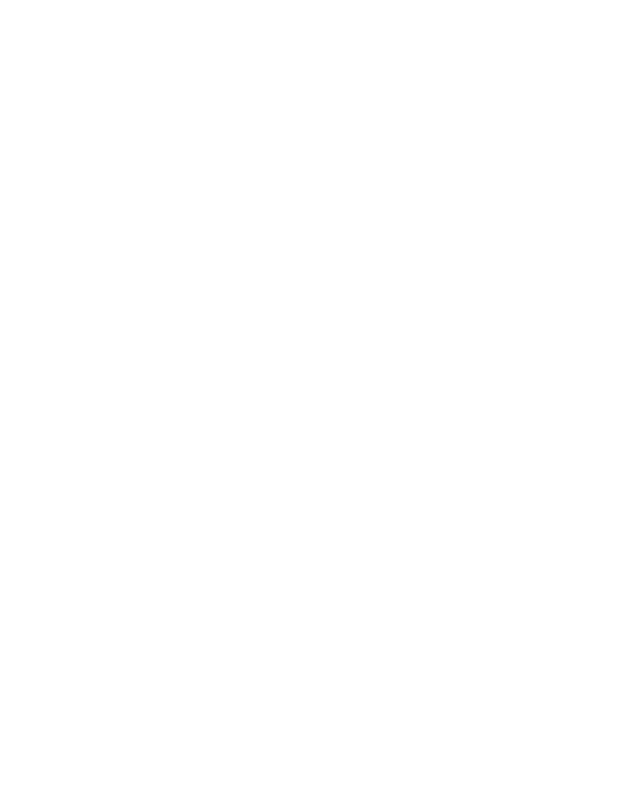
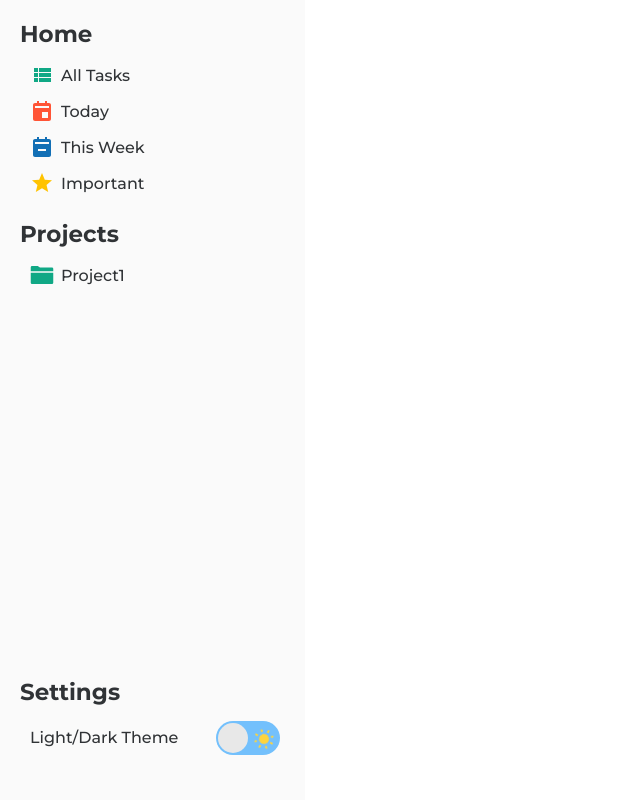
Before and after one commit to stefanbrkic1/todo-app, a website built with webpack: page src/index.ejs in a window 1280 px wide. Shown: the whole page, without its empty margins (0-640 px from the left). Built offline with nearby package versions, Linux system fonts and the light colour scheme.

Commit message:
Added sidebar

```diff
--- a/src/index.ejs
+++ b/src/index.ejs
@@ -6,6 +6,58 @@
     <title>ToDo | ProductivityApp</title>
 </head>
 <body>
+    <div class="container">
+        <!-- #region sidebar-->
+        <input type="checkbox" name="" id="Open">
+        <label for="Open" class="sidebar-icon">
+            <div class="wrapper first"></div>
+            <div class="wrapper second"></div>
+            <div class="wrapper third"></div>
+        </label>
+        <div id="sidebarMenu" class="sidebar">
+            <div class="sidebar-items">
+                <div class="sidebar-top">
+                    <div class="sidebar-header">Home</div>
+                    <ul class="sidebar-list">
+                        <li class="sidebar-item"><svg xmlns="http://www.w3.org/2000/svg" width="24" height="24" viewBox="0 0 24 24"><path fill="#10a885" d="M9 5v4h12V5M9 19h12v-4H9m0-1h12v-4H9M4 9h4V5H4m0 14h4v-4H4m0-1h4v-4H4v4Z"/></svg>All Tasks</li>
+                        <li class="sidebar-item"><svg xmlns="http://www.w3.org/2000/svg" width="24" height="24" viewBox="0 0 24 24"><path fill="#ff5436" d="M19 4h-2V2h-2v2H9V2H7v2H5c-1.103 0-2 .897-2 2v14c0 1.103.897 2 2 2h14c1.103 0 2-.897 2-2V6c0-1.103-.897-2-2-2zm-1 15h-6v-6h6v6zm1-10H5V7h14v2z"/></svg>Today</li>
+                        <li class="sidebar-item"><svg xmlns="http://www.w3.org/2000/svg" width="24" height="24" viewBox="0 0 24 24"><path fill="#126fb5" d="M5 22h14c1.103 0 2-.897 2-2V6c0-1.103-.897-2-2-2h-2V2h-2v2H9V2H7v2H5c-1.103 0-2 .897-2 2v14c0 1.103.897 2 2 2zm11-6H8v-2h8v2zM5 7h14v2H5V7z"/></svg>This Week</li>
+                        <li class="sidebar-item"><svg xmlns="http://www.w3.org/2000/svg" width="24" height="24" viewBox="0 0 24 24"><path fill="#ffc300" d="M12 17.27L18.18 21l-1.64-7.03L22 9.24l-7.19-.61L12 2L9.19 8.63L2 9.24l5.46 4.73L5.82 21z"/></svg>Important</li>
+                    </ul>
+                    <div class="sidebar-header">Projects</div>
+                    <ul class="sidebar-list">
+                        <li class="sidebar-item"><svg xmlns="http://www.w3.org/2000/svg" width="24" height="24" viewBox="0 0 512 512"><path fill="#10a885" d="M16 420a28 28 0 0 0 28 28h424a28 28 0 0 0 28-28V208H16Zm480-296a28 28 0 0 0-28-28H212.84l-48-32H44a28 28 0 0 0-28 28v84h480Z"/></svg>Project1</li>
+                    </ul>
+                </div>
+                <div class="sidebar-bottom">
+                    <div class="sidebar-header">Settings</div>
+                    <ul class="sidebar-list">
+                        <li class="settings-item">Light/Dark Theme
+                        <label class="switch">
+                            <span class="sun"><svg xmlns="http://www.w3.org/2000/svg" viewBox="0 0 24 24"><g fill="#ffd43b"><circle r="5" cy="12" cx="12"></circle><path d="m21 13h-1a1 1 0 0 1 0-2h1a1 1 0 0 1 0 2zm-17 0h-1a1 1 0 0 1 0-2h1a1 1 0 0 1 0 2zm13.66-5.66a1 1 0 0 1 -.66-.29 1 1 0 0 1 0-1.41l.71-.71a1 1 0 1 1 1.41 1.41l-.71.71a1 1 0 0 1 -.75.29zm-12.02 12.02a1 1 0 0 1 -.71-.29 1 1 0 0 1 0-1.41l.71-.66a1 1 0 0 1 1.41 1.41l-.71.71a1 1 0 0 1 -.7.24zm6.36-14.36a1 1 0 0 1 -1-1v-1a1 1 0 0 1 2 0v1a1 1 0 0 1 -1 1zm0 17a1 1 0 0 1 -1-1v-1a1 1 0 0 1 2 0v1a1 1 0 0 1 -1 1zm-5.66-14.66a1 1 0 0 1 -.7-.29l-.71-.71a1 1 0 0 1 1.41-1.41l.71.71a1 1 0 0 1 0 1.41 1 1 0 0 1 -.71.29zm12.02 12.02a1 1 0 0 1 -.7-.29l-.66-.71a1 1 0 0 1 1.36-1.36l.71.71a1 1 0 0 1 0 1.41 1 1 0 0 1 -.71.24z"></path></g></svg></span>
+                            <span class="moon"><svg xmlns="http://www.w3.org/2000/svg" viewBox="0 0 384 512"><path d="m223.5 32c-123.5 0-223.5 100.3-223.5 224s100 224 223.5 224c60.6 0 115.5-24.2 155.8-63.4 5-4.9 6.3-12.5 3.1-18.7s-10.1-9.7-17-8.5c-9.8 1.7-19.8 2.6-30.1 2.6-96.9 0-175.5-78.8-175.5-176 0-65.8 36-123.1 89.3-153.3 6.1-3.5 9.2-10.5 7.7-17.3s-7.3-11.9-14.3-12.5c-6.3-.5-12.6-.8-19-.8z"></path></svg></span>
+                            <input type="checkbox" class="input">
+                            <span class="slider"></span>
+                          </label>
+                        </li>
+                    </ul>
+                </div>
+            </div>
+        </div>
+        <!-- #endregion-->
+
+        <!-- #region main-->
+        <div class="main">
+
+        </div>
+        <!-- #endregion-->
+
+        <!-- #region footer-->
+        <div class="footer">
+
+        </div>
+        <!-- #endregion-->
+    </div>
     <script src="main.js"></script>
 </body>
 </html>
--- a/src/style.css
+++ b/src/style.css
@@ -0,0 +1,318 @@
+@font-face {
+    font-family: 'Montserrat';
+    src: url(./fonts/Montserrat-VariableFont_wght.ttf);
+}
+
+* {
+    margin: 0;
+    padding: 0;
+}
+
+html {
+    font-size: 6.25%;
+}
+
+body {
+    font-size: 16rem;
+    font-family: 'Montserrat';
+}
+
+:root {
+    --primary-color-light: #126fb5;
+    --secondary-color-light: #10a885;
+    --tertiary-color-light: #ff5436;
+
+    --primary-color-dark: #4ecbfb;
+    --secondary-color-dark: #74ffe0;
+    --tertiary-color-dark: #fe8975;
+
+    --background-light: #ffffff;
+    --secondary-background-light: #fafafa;
+    --background-dark: #212844;
+    --secondary-background-dark: #f4f5f7;
+
+    --hover-light: #dde0e4;
+
+    --text-light: #303336;
+}
+
+.container{
+    width: 100vw;
+    height: 100vh;
+    display: grid;
+    grid-template-columns: minmax(305px, 1fr) repeat(4, 1fr) ;
+    grid-template-rows: repeat(12, 1fr);
+}
+
+.sidebar{
+    background-color: var(--secondary-background-light);
+    grid-area: 1 / 1 / -1 / 2;
+    box-sizing: border-box;
+    padding: 20px;
+}
+
+.main{
+    background-color: var(--background-light);
+    grid-area: 1 / 2 / 12 / -1;
+}
+
+.footer{
+    grid-area: 12 / 2 / -1 / -1;
+    background-color: var(--background-light);
+}
+
+.sidebar-list{
+    list-style-type: none;
+    display: flex;
+    flex-direction: column;
+    gap: 2px;
+    padding-bottom: 20px;
+}
+
+.sidebar-item{
+    display: flex;
+    gap: 7px;
+    align-items: center;
+    box-sizing: border-box;
+    padding: 5px 5px 5px 10px;
+    cursor: pointer;
+    border-radius: 5px;
+    font-weight: 500;
+}
+
+.sidebar-item:hover{
+    background-color: var(--hover-light);
+}
+
+.sidebar-items{
+    display: grid;
+    grid-template-rows: 1fr 1fr;
+    height: 100%;
+    color: var(--text-light);
+}
+
+.sidebar-header{
+    font-size: 23rem;
+    font-weight: bold;
+    padding-bottom: 10px;
+    color: var(--text-light);
+}
+
+.sidebar-bottom{
+    align-self: flex-end;
+}
+
+.settings-item{
+    display: flex;
+    align-items: center;
+    justify-content: space-between;
+    box-sizing: border-box;
+    padding: 5px 5px 5px 10px;
+    font-weight: 500;
+}
+
+.switch {
+    font-size: 17px;
+    position: relative;
+    display: inline-block;
+    width: 64px;
+    height: 34px;
+  }
+
+  .switch input {
+    opacity: 0;
+    width: 0;
+    height: 0;
+  }
+
+  .slider {
+    position: absolute;
+    cursor: pointer;
+    top: 0;
+    left: 0;
+    right: 0;
+    bottom: 0;
+    background-color: #73C0FC;
+    transition: .4s;
+    border-radius: 30px;
+  }
+
+  .slider:before {
+    position: absolute;
+    content: "";
+    height: 30px;
+    width: 30px;
+    border-radius: 20px;
+    left: 2px;
+    bottom: 2px;
+    z-index: 2;
+    background-color: #e8e8e8;
+    transition: .4s;
+  }
+
+  .sun svg {
+    position: absolute;
+    top: 6px;
+    left: 36px;
+    z-index: 1;
+    width: 24px;
+    height: 24px;
+  }
+
+  .moon svg {
+    fill: #73C0FC;
+    position: absolute;
+    top: 5px;
+    left: 5px;
+    z-index: 1;
+    width: 24px;
+    height: 24px;
+  }
+
+  /* .switch:hover */.sun svg {
+    animation: rotate 15s linear infinite;
+  }
+
+  @keyframes rotate {
+
+    0% {
+      transform: rotate(0);
+    }
+
+    100% {
+      transform: rotate(360deg);
+    }
+  }
+
+  /* .switch:hover */.moon svg {
+    animation: tilt 5s linear infinite;
+  }
+
+  @keyframes tilt {
+
+    0% {
+      transform: rotate(0deg);
+    }
+
+    25% {
+      transform: rotate(-10deg);
+    }
+
+    75% {
+      transform: rotate(10deg);
+    }
+
+    100% {
+      transform: rotate(0deg);
+    }
+  }
+
+  .input:checked + .slider {
+    background-color: #183153;
+  }
+
+  .input:focus + .slider {
+    box-shadow: 0 0 1px #183153;
+  }
+
+  .input:checked + .slider:before {
+    transform: translateX(30px);
+  }
+
+#Open {
+    position: absolute;
+    top: 20px;
+    left: 20px;
+    display: none;
+}
+
+#Open:checked ~ #sidebarMenu{
+    transform: translateX(0px);
+}
+
+.wrapper {
+    height: 3px;
+    background-color: var(--text-light);
+    transition: all 0.5s;
+}
+
+.wrapper.second,
+.wrapper.third {
+    margin-top: 3px;
+}
+
+#Open:checked~.sidebar-icon>.wrapper.second {
+    opacity: 0;
+}
+
+#Open:checked~.sidebar-icon>.wrapper.first {
+    transform: rotate(315deg);
+    margin-top: 9px;
+}
+
+#Open:checked~.sidebar-icon>.wrapper.third {
+    transform: rotate(-315deg);
+    margin-top: -9px;
+}
+
+.blur {
+    filter: blur(5px);
+}
+
+.sidebar-icon{
+    display: none;
+}
+
+/*Media Queries*/
+
+/* Smartphones (portrait and landscape) */
+@media only screen and (max-width: 767px) {
+    .sidebar{
+        position: absolute;
+        z-index: 19;
+        top: 0;
+        left: 0;
+        height: 100vh;
+        width: 60vw;
+        transform: translate(-500px);
+        transition: transform 300ms ease-in-out;
+        padding-top: 60px;
+    }
+    .sidebar-icon{
+        display: block;
+        width: 22px;
+        height: 22px;
+        position: absolute;
+        z-index: 20;
+        top: 20px;
+        left: 20px;
+        cursor: pointer;
+    }
+
+  }
+
+  /* Smartphones (portrait) */
+  @media only screen and (max-width: 480px) {
+    /* Your CSS styles for portrait-oriented phones go here */
+  }
+
+  /* Smartphones (landscape) */
+  @media only screen and (min-width: 481px) and (max-width: 767px) {
+    /* Your CSS styles for landscape-oriented phones go here */
+  }
+
+
+  /* Tablets (portrait and landscape) */
+@media only screen and (min-width: 768px) and (max-width: 1023px) {
+    /* Your CSS styles for tablets go here */
+  }
+
+  /* Tablets (portrait) */
+  @media only screen and (min-width: 768px) and (max-width: 991px) {
+    /* Your CSS styles for portrait-oriented tablets go here */
+  }
+
+  /* Tablets (landscape) */
+  @media only screen and (min-width: 992px) and (max-width: 1023px) {
+    /* Your CSS styles for landscape-oriented tablets go here */
+  }
```
Also changed, not shown: dist/3faa3eef13649db02044.ttf (added), dist/index.html, dist/main.js, src/fonts/Montserrat-VariableFont_wght.ttf (added), src/index.js (line endings or trailing spaces).
